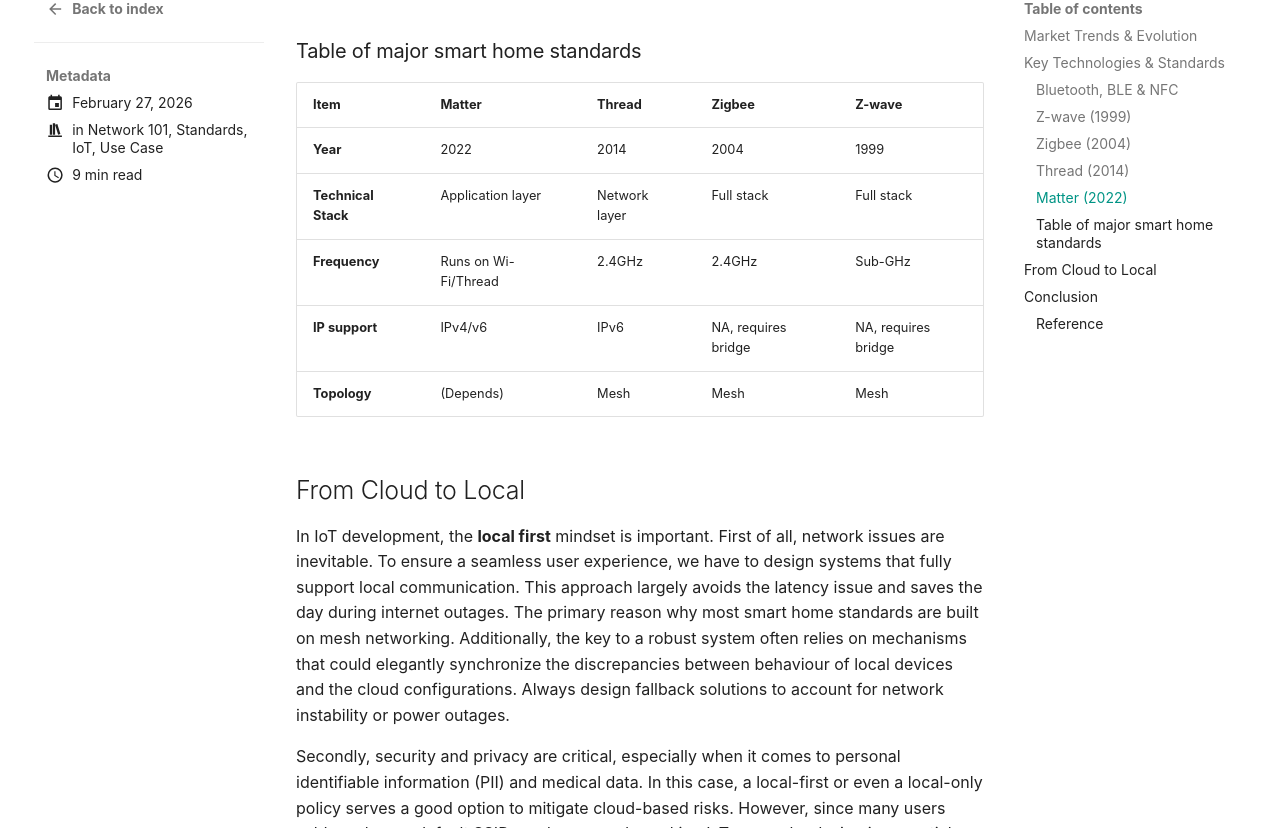
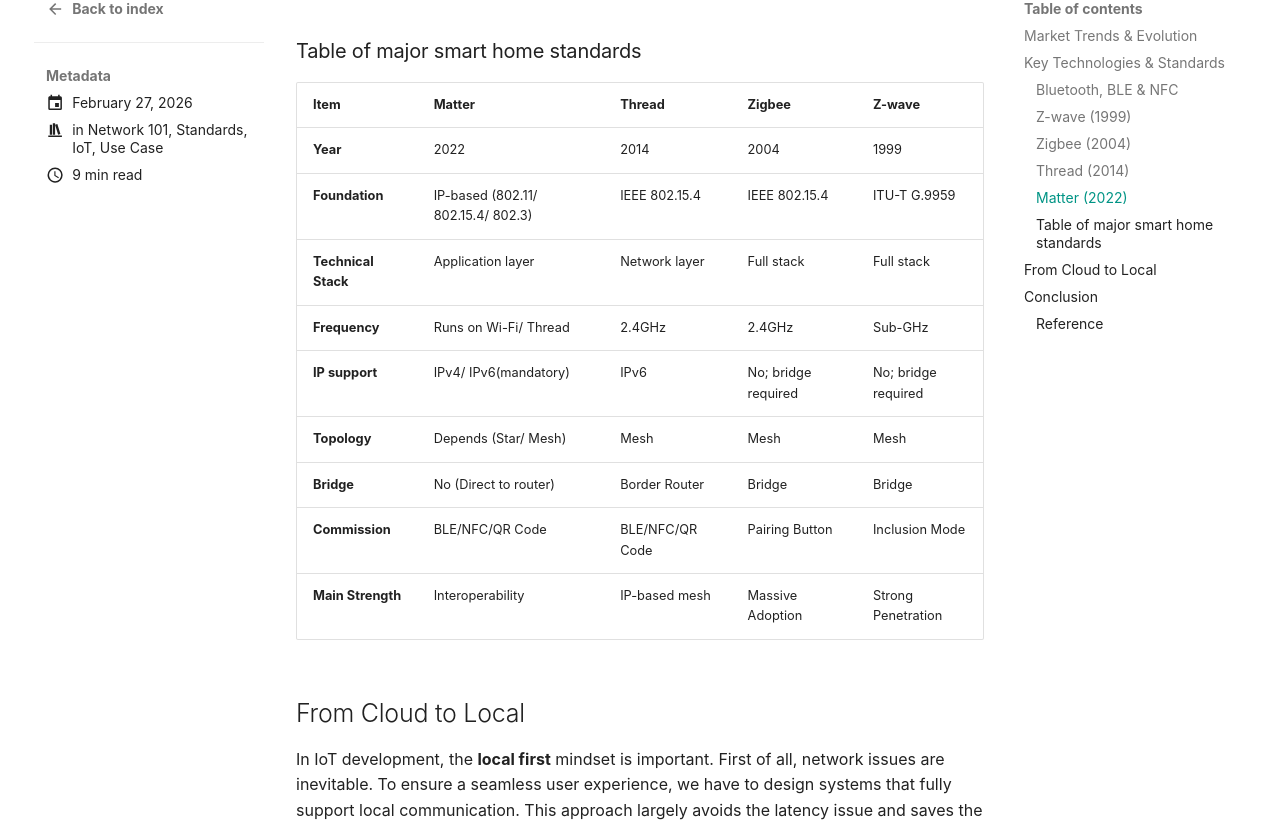
Before and after one commit to maudes/tech-notes, an MkDocs documentation site: the page built from docs/blog/posts/2026-02-23-network-101-the-connected-life.md, in a window 1280 px wide and 900 px high, scrolled down 6602 px, cut to the strip 72-900 px from the top of the window. Built offline with MkDocs 1.6.1 and Material for MkDocs 9.7.7, drawn with Linux system fonts in a browser that asks for light colours; some web fonts are replaced.

Commit message:
Refine the table of smart home protocols

```diff
--- a/docs/blog/posts/2026-02-23-network-101-the-connected-life.md
+++ b/docs/blog/posts/2026-02-23-network-101-the-connected-life.md
@@ -147,13 +147,17 @@ Below is the Matter deck I developed for the in-house training:
 ### Table of major smart home standards
 
 
-| Item                | Matter     | Thread               | Zigbee     | Z-wave     |
-|:------------------- |:---------- |:-------------------- |:---------- |:---------- |
-| **Year**            | 2022       | 2014                 | 2004       | 1999       |
+| Item | Matter | Thread | Zigbee | Z-wave |
+|:---------- |:---------- |:--------- |:---------- |:---------- |
+| **Year** | 2022 | 2014 | 2004 | 1999 |
+| **Foundation** | IP-based (802.11/ 802.15.4/ 802.3) | IEEE 802.15.4 | IEEE 802.15.4 | ITU-T G.9959 |
 | **Technical Stack** | Application layer | Network layer | Full stack | Full stack |
-| **Frequency**       | Runs on Wi-Fi/Thread   | 2.4GHz               | 2.4GHz     | Sub-GHz    |
-| **IP support**      | IPv4/v6    | IPv6                 | NA, requires bridge        | NA, requires bridge         |
-| **Topology** | (Depends) | Mesh|Mesh| Mesh|
+| **Frequency** | Runs on Wi-Fi/ Thread | 2.4GHz | 2.4GHz | Sub-GHz |
+| **IP support** | IPv4/ IPv6(mandatory) | IPv6 | No; bridge required | No; bridge required |
+| **Topology** | Depends (Star/ Mesh) | Mesh|Mesh| Mesh|
+| **Bridge** | No (Direct to router) | Border Router|Bridge| Bridge|
+| **Commission** | BLE/NFC/QR Code | BLE/NFC/QR Code|Pairing Button| Inclusion Mode|
+| **Main Strength** | Interoperability | IP-based mesh | Massive Adoption| Strong Penetration|
 
 
 ## From Cloud to Local
```
